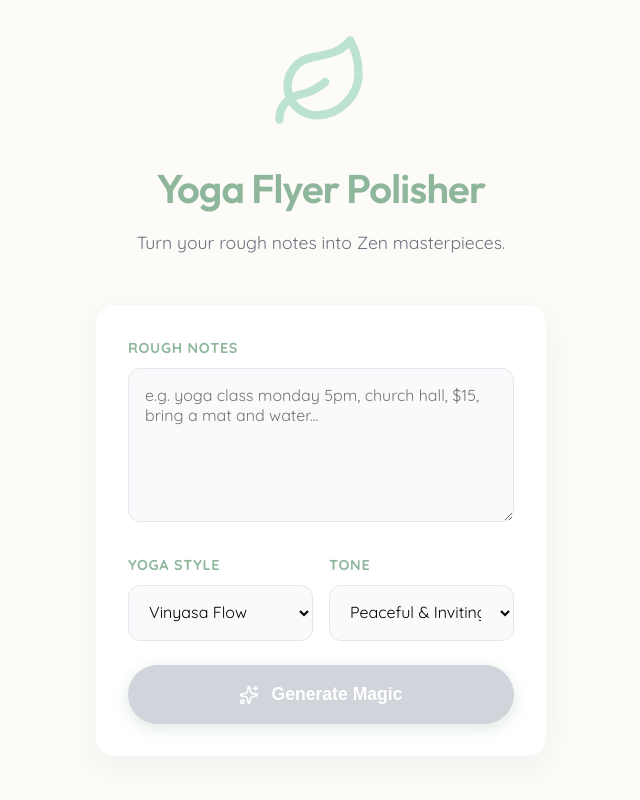
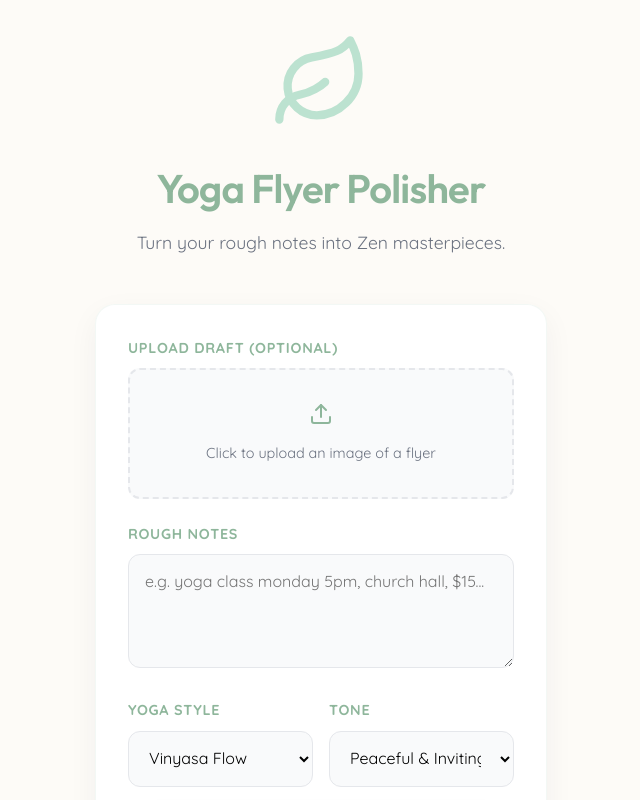
Before and after one commit to PrityushJhaveri/yogadesignapp, a React (Vite) app: page / in a window 1280 px wide. Shown: the top 800 px of the page, without its empty margins (319-959 px from the left). Built offline with nearby package versions, Linux system fonts and the light colour scheme.

Commit message:
Add image upload and vision support

```diff
--- a/src/App.jsx
+++ b/src/App.jsx
@@ -1,16 +1,39 @@
-import React, { useState } from 'react';
-import { Sparkles, Leaf, Send, RefreshCw, Copy, Check } from 'lucide-react';
+import React, { useState, useRef } from 'react';
+import { Sparkles, Leaf, Copy, Check, Upload, X } from 'lucide-react';
 
 function App() {
   const [rawText, setRawText] = useState('');
   const [yogaStyle, setYogaStyle] = useState('Vinyasa Flow');
   const [tone, setTone] = useState('Peaceful & Inviting');
+  const [image, setImage] = useState(null);
+  const [imagePreview, setImagePreview] = useState(null);
   const [isGenerating, setIsGenerating] = useState(false);
   const [polishedFlyer, setPolishedFlyer] = useState('');
   const [copying, setCopying] = useState(false);
+  const fileInputRef = useRef(null);
+
+  const handleImageUpload = (e) => {
+    const file = e.target.files[0];
+    if (file) {
+      const reader = new FileReader();
+      reader.onloadend = () => {
+        setImage(reader.result); // base64 string
+        setImagePreview(reader.result);
+      };
+      reader.readAsDataURL(file);
+    }
+  };
+
+  const removeImage = () => {
+    setImage(null);
+    setImagePreview(null);
+    if (fileInputRef.current) {
+      fileInputRef.current.value = '';
+    }
+  };
 
   const handleGenerate = async () => {
-    if (!rawText.trim()) return;
+    if (!rawText.trim() && !image) return;
 
     setIsGenerating(true);
     setPolishedFlyer('');
@@ -19,7 +42,7 @@ function App() {
       const response = await fetch('/.netlify/functions/generate-flyer', {
         method: 'POST',
         headers: { 'Content-Type': 'application/json' },
-        body: JSON.stringify({ rawText, yogaStyle, tone }),
+        body: JSON.stringify({ rawText, yogaStyle, tone, image }),
       });
 
       const data = await response.json();
@@ -52,12 +75,55 @@ function App() {
 
       <main className="fade-in" style={{ animationDelay: '0.2s' }}>
         <div className="card">
+
+          <div className="input-group">
+            <label>Upload Draft (Optional)</label>
+            {!imagePreview ? (
+              <div
+                style={{
+                  border: '2px dashed #E5E7EB',
+                  borderRadius: '12px',
+                  padding: '2rem',
+                  textAlign: 'center',
+                  cursor: 'pointer',
+                  background: '#F9FAFB'
+                }}
+                onClick={() => fileInputRef.current?.click()}
+              >
+                <Upload size={24} color="var(--primary)" style={{ margin: '0 auto 0.5rem' }} />
+                <p style={{ color: 'var(--text-muted)', fontSize: '0.9rem' }}>Click to upload an image of a flyer</p>
+                <input
+                  type="file"
+                  ref={fileInputRef}
+                  onChange={handleImageUpload}
+                  accept="image/*"
+                  style={{ display: 'none' }}
+                />
+              </div>
+            ) : (
+              <div style={{ position: 'relative', borderRadius: '12px', overflow: 'hidden', border: '1px solid #E5E7EB' }}>
+                <img src={imagePreview} alt="Flyer preview" style={{ width: '100%', display: 'block' }} />
+                <button
+                  onClick={removeImage}
+                  style={{
+                    position: 'absolute', top: '10px', right: '10px',
+                    background: 'rgba(0,0,0,0.5)', color: 'white',
+                    border: 'none', borderRadius: '50%', width: '30px', height: '30px',
+                    display: 'flex', alignItems: 'center', justifyContent: 'center', cursor: 'pointer'
+                  }}
+                >
+                  <X size={16} />
+                </button>
+              </div>
+            )}
+          </div>
+
           <div className="input-group">
             <label htmlFor="notes">Rough Notes</label>
             <textarea
               id="notes"
-              rows="6"
-              placeholder="e.g. yoga class monday 5pm, church hall, $15, bring a mat and water..."
+              rows="4"
+              placeholder="e.g. yoga class monday 5pm, church hall, $15..."
               value={rawText}
               onChange={(e) => setRawText(e.target.value)}
             />
@@ -90,7 +156,7 @@ function App() {
           <button
             className="btn"
             onClick={handleGenerate}
-            disabled={isGenerating || !rawText.trim()}
+            disabled={isGenerating || (!rawText.trim() && !image)}
           >
             {isGenerating ? (
               <div className="loader" />
```
Also changed, not shown: 1 other file (tests, documents, lock files or other folders).
